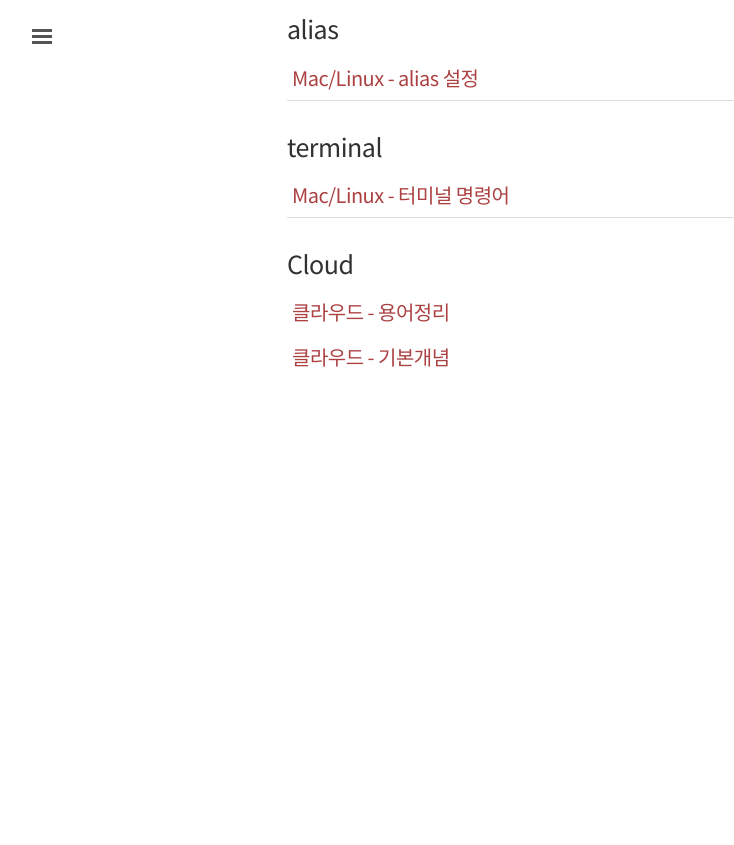
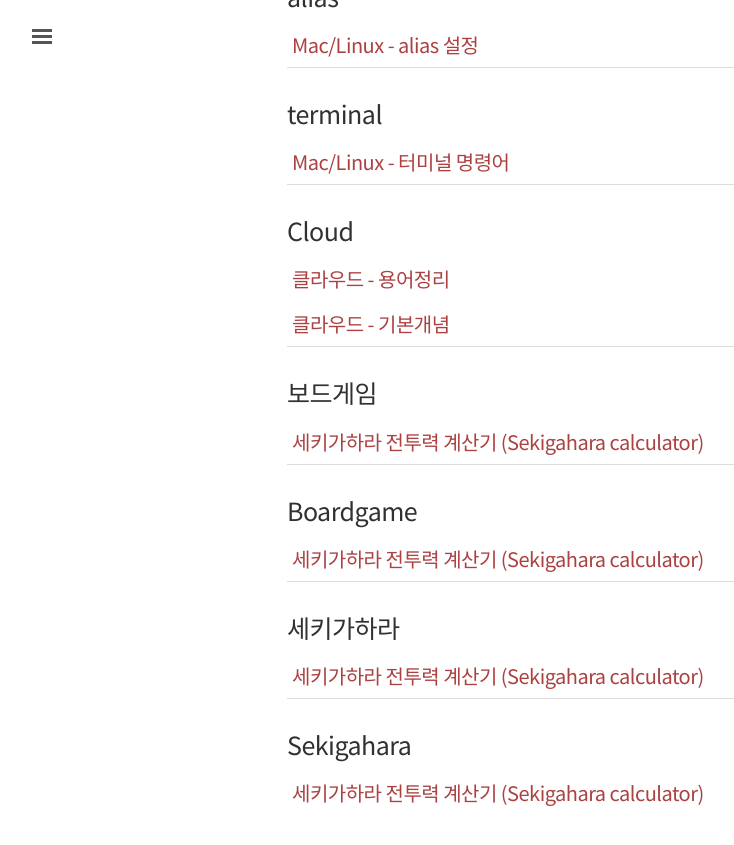
Before and after one commit to gyyomee/gyyomee.github.io, a Jekyll site: the page built from tags.md, in a window 1280 px wide and 900 px high, scrolled down 5839 px. Shown: the top 845 px of the window, without its empty margins (3-737 px from the left). Built offline with Jekyll 4.4.1, drawn with Linux system fonts in a browser that asks for light colours; before the commit the page ends 6303 px from its top, so only the background shows below that; some of the changed text lies outside the part shown.

Commit message:
Add Sekigahara inforamtion page and comment function

```diff
--- a/_config.yml
+++ b/_config.yml
@@ -1,26 +1,26 @@
 # Permalinks
 #
 # Use of `relative_permalinks` ensures post links from the index work properly.
-permalink:           pretty
+permalink: pretty
 
 gems: [jekyll-paginate]
 
 # Setup
-title:               김 가영
-tagline:             'Kim Ga Young'
-description:         '안녕하세요 :)'
-url:                 http://gyyomee.github.io/
-baseurl:             ''
-paginate:            5
+title: 김 가영
+tagline: "Kim Ga Young"
+description: "안녕하세요 :)"
+url: http://gyyomee.github.io/
+baseurl: ""
+paginate: 5
 
 # About/contact
 author:
-  name:              Ga Young Kim
-  url:               https://gyyomee.github.io/
-  email:
+  name: Ga Young Kim
+  url: https://gyyomee.github.io/
+  email: gayoungkim349@gmail.com
 
 github:
-  repo:              https://github.com/gyyomee
+  repo: https://github.com/gyyomee
 
 # Custom vars
-version:             1.0.0
+version: 1.0.0
--- a/_includes/sidebar.html
+++ b/_includes/sidebar.html
@@ -1,6 +1,6 @@
 <!-- Target for toggling the sidebar `.sidebar-checkbox` is for regular
      styles, `#sidebar-checkbox` for behavior. -->
-<input type="checkbox" class="sidebar-checkbox" id="sidebar-checkbox">
+<input type="checkbox" class="sidebar-checkbox" id="sidebar-checkbox" />
 
 <!-- Toggleable sidebar -->
 <div class="sidebar" id="sidebar">
@@ -9,28 +9,30 @@
   </div>
 
   <nav class="sidebar-nav">
-    <a class="sidebar-nav-item{% if page.url == site.baseurl %} active{% endif %}" href="{{ site.baseurl }}/">Home</a>
+    <a
+      class="sidebar-nav-item{% if page.url == site.baseurl %} active{% endif %}"
+      href="{{ site.baseurl }}/"
+      >Home</a
+    >
 
-    {% comment %}
-      The code below dynamically generates a sidebar nav of pages with
-      `layout: page` in the front-matter. See readme for usage.
-    {% endcomment %}
+    {% comment %} The code below dynamically generates a sidebar nav of pages
+    with `layout: page` in the front-matter. See readme for usage. {% endcomment
+    %} {% assign pages_list = site.pages | sort:"url" %} {% for node in
+    pages_list %} {% if node.title != null %} {% if node.layout == "page" %}
+    <a
+      class="sidebar-nav-item{% if page.url == node.url %} active{% endif %}"
+      href="{{ node.url }}"
+      >{{ node.title }}</a
+    >
+    {% endif %} {% endif %} {% endfor %}
 
-    {% assign pages_list = site.pages | sort:"url" %}
-    {% for node in pages_list %}
-      {% if node.title != null %}
-        {% if node.layout == "page" %}
-          <a class="sidebar-nav-item{% if page.url == node.url %} active{% endif %}" href="{{ node.url }}">{{ node.title }}</a>
-        {% endif %}
-      {% endif %}
-    {% endfor %}
-
+    <a class="sidebar-nav-item" href="https://gyyomee.github.io/sekigahara/"
+      >세키가하라 계산기</a
+    >
     <a class="sidebar-nav-item" href="{{ site.github.repo }}">GitHub</a>
   </nav>
 
   <div class="sidebar-item">
-    <p>
-      &copy; {{ site.time | date: '%Y' }}. All rights reserved.
-    </p>
+    <p>&copy; {{ site.time | date: '%Y' }}. All rights reserved.</p>
   </div>
 </div>
--- a/_layouts/default.html
+++ b/_layouts/default.html
@@ -1,10 +1,8 @@
 <!DOCTYPE html>
 <html lang="en-us">
-
   {% include head.html %}
 
   <body class="theme-base-08">
-
     {% include sidebar.html %}
 
     <!-- Wrap is the content to shift when toggling the sidebar. We wrap the
@@ -20,27 +18,37 @@
       </div>
 
       <div class="container content">
-        {{ content }}
+        {{ content }} {% if page.layout == "post" %}
+        <hr />
+        {% include comments.html %} {% endif %}
       </div>
     </div>
 
     <label for="sidebar-checkbox" class="sidebar-toggle"></label>
 
     <script>
-      (function(document) {
-        var toggle = document.querySelector('.sidebar-toggle');
-        var sidebar = document.querySelector('#sidebar');
-        var checkbox = document.querySelector('#sidebar-checkbox');
+      (function (document) {
+        var toggle = document.querySelector(".sidebar-toggle");
+        var sidebar = document.querySelector("#sidebar");
+        var checkbox = document.querySelector("#sidebar-checkbox");
 
-        document.addEventListener('click', function(e) {
-          var target = e.target;
+        document.addEventListener(
+          "click",
+          function (e) {
+            var target = e.target;
 
-          if(!checkbox.checked ||
-             sidebar.contains(target) ||
-             (target === checkbox || target === toggle)) return;
+            if (
+              !checkbox.checked ||
+              sidebar.contains(target) ||
+              target === checkbox ||
+              target === toggle
+            )
+              return;
 
-          checkbox.checked = false;
-        }, false);
+            checkbox.checked = false;
+          },
+          false
+        );
       })(document);
     </script>
   </body>
```
Also changed, not shown: _includes/comments.html (added, +9 -0 lines), _posts/2025-11-04-세키가하라.md (added, +42 -0 lines).
